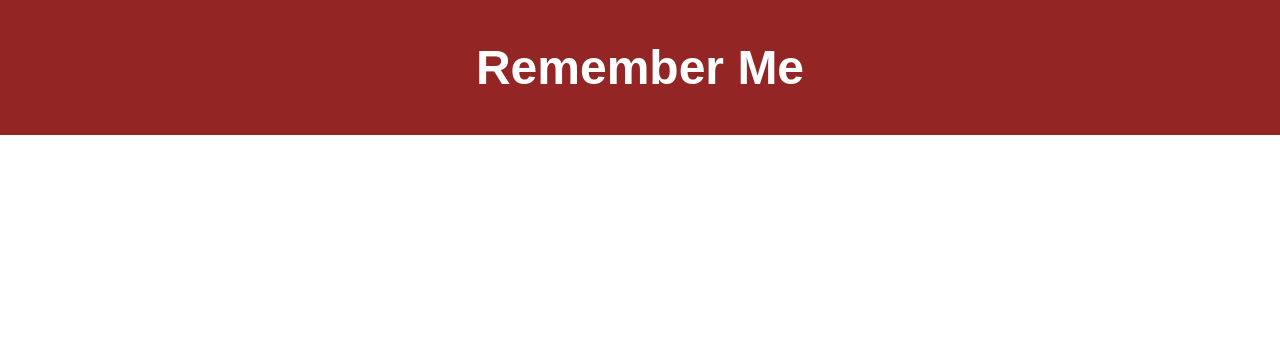
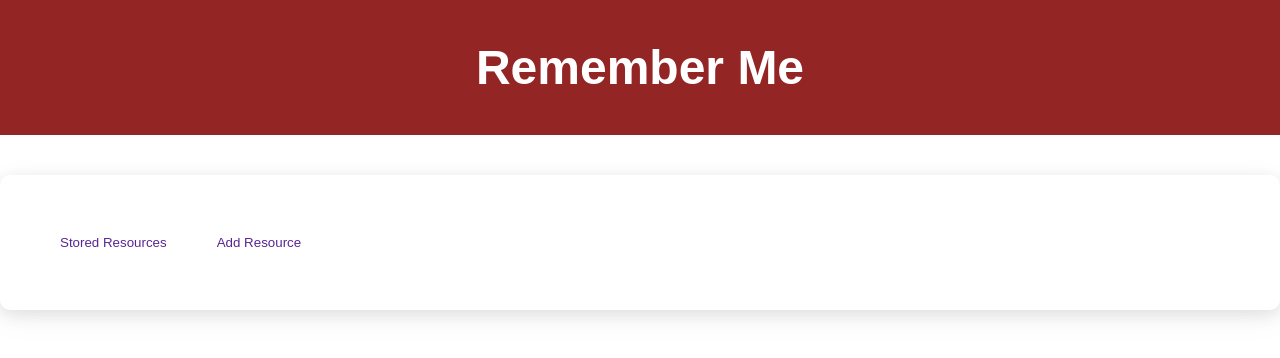
Before and after one commit to salvadorperezm/vue-remember-me, a Vue app: page / in a window 1280 px wide. Shown: the top 358 px of the page. Built offline with nearby package versions, Linux system fonts and the light colour scheme.

Commit message:
page selector added

```diff
--- a/src/components/PageLayout.vue
+++ b/src/components/PageLayout.vue
@@ -1,14 +1,21 @@
 <template>
     <the-header></the-header>
+    <page-selector @selected-component="componentToDisplay"></page-selector>
 </template>
 
 <script>
+import PageSelector from "./PageSelector.vue";
 import TheHeader from "./TheHeader.vue"
-
 
 export default {
     components: {
+        'page-selector': PageSelector,
         'the-header': TheHeader
+    },
+    methods: {
+        componentToDisplay(component) {
+            console.log('component to display: ', component)
+        }
     }
 }
 </script>
--- /dev/null
+++ b/src/components/PageSelector.vue
@@ -0,0 +1,47 @@
+<template>
+    <section class="page-selector__container">
+        <button class="page-selector__button" @click="selectComponent('stored-resources')">stored resources</button>
+        <button class="page-selector__button" @click="selectComponent('add-resource')">add resource</button>
+    </section>
+</template>
+
+<script>
+export default {
+    created() {
+        this.$emit('selected-component', this.currentComponent)
+    },
+    emits: ['selected-component'],
+    data() {
+        return {
+            currentComponent: 'stored-resources'
+        }
+    },
+    methods: {
+        selectComponent(component) {
+            this.currentComponent = component
+            this.$emit('selected-component', this.currentComponent)
+        }
+    }
+}
+</script>
+
+<style scoped>
+.page-selector__button:first-child {
+    margin-inline-end: 10px;
+}
+
+.page-selector__button {
+    text-transform: capitalize;
+    border: none;
+    padding: 20px;
+    color: var(--purple);
+    background-color: var(--white);
+
+}
+
+.page-selector__button:hover {
+    color: var(--white);
+    background-color: var(--purple);
+    cursor: pointer;
+}
+</style>
```
